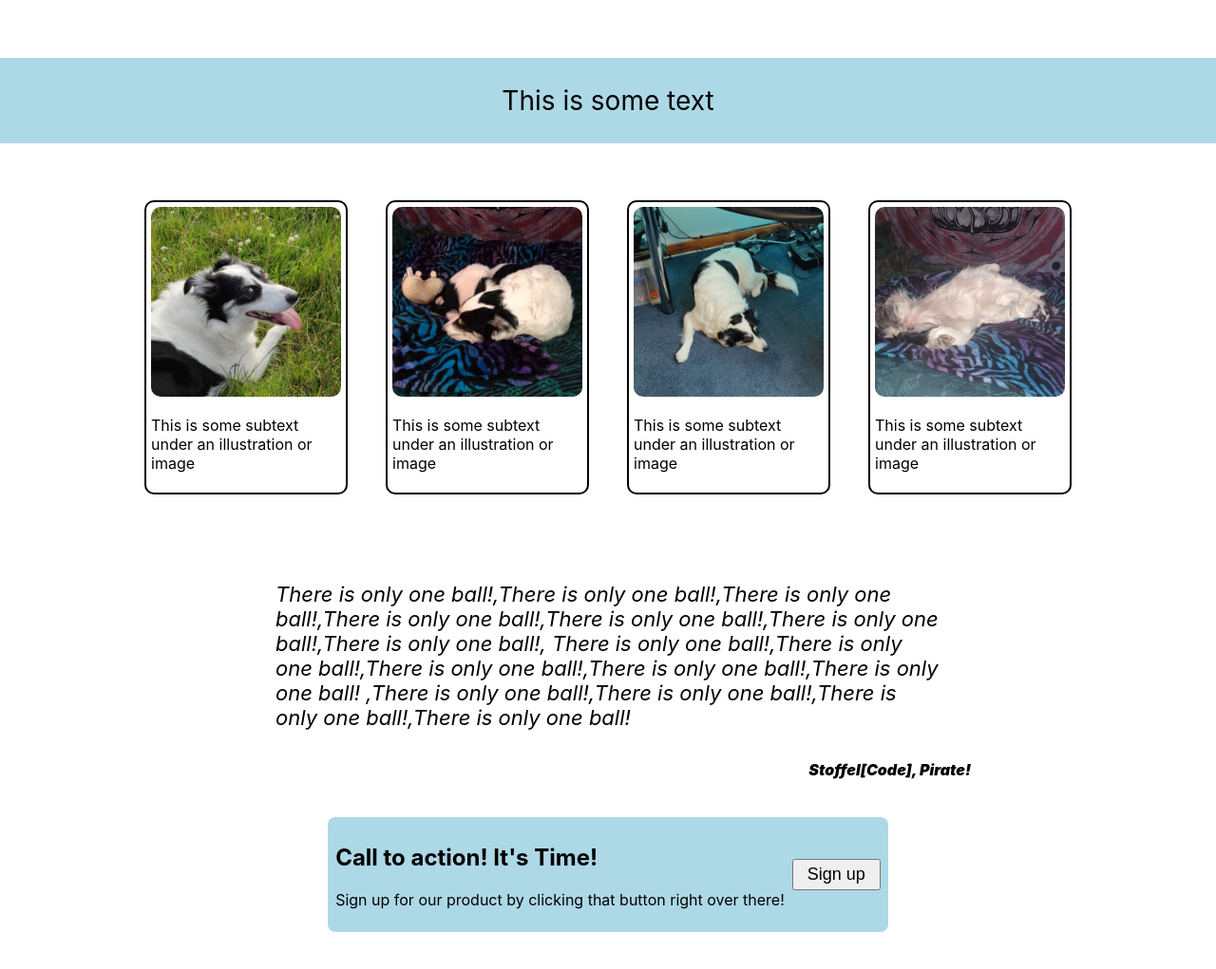
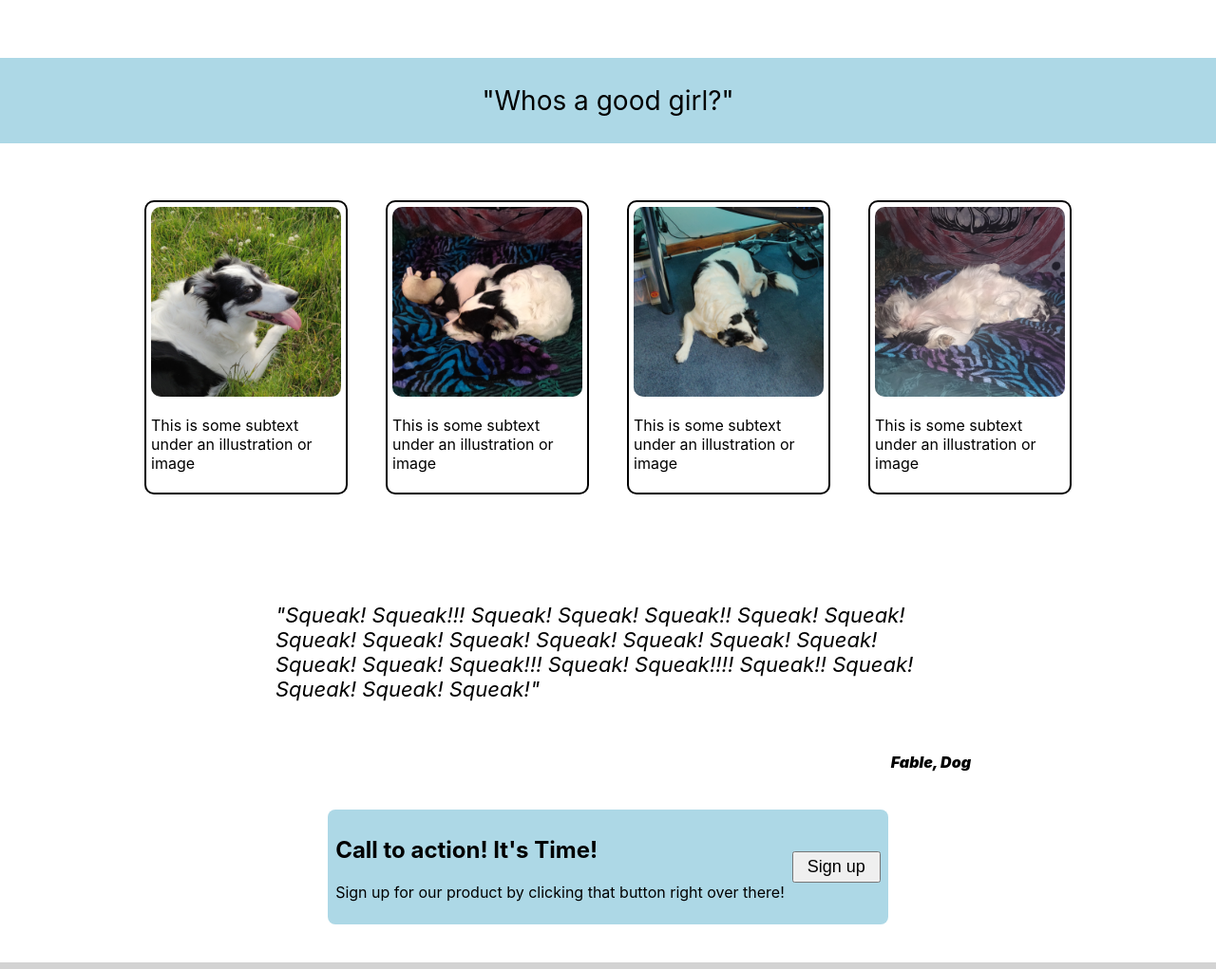
Before and after one commit to Stoffel2021/landing-page, a plain HTML site: page index.html in a window 1280 px wide. Shown: the part 659-1680 px from the top of the page at 95% size. Drawn offline with Linux system fonts and the light colour scheme.

Commit message:
updated text on index.html

```diff
--- a/index.html
+++ b/index.html
@@ -39,7 +39,7 @@
       </section>
 
       <section class="information">
-        <div class="info"><p>This is some text</p></div>
+        <div class="info"><p>"Whos a good girl?"</p></div>
 
         <section class="infoImages">
           <div class="infoDivs">
@@ -74,15 +74,10 @@
         <section class="quote">
           <div class="quote-wrapper">
             <div class="theQuote">
-              There is only one ball!,There is only one ball!,There is only one
-              ball!,There is only one ball!,There is only one ball!,There is
-              only one ball!,There is only one ball!, There is only one
-              ball!,There is only one ball!,There is only one ball!,There is
-              only one ball!,There is only one ball! ,There is only one
-              ball!,There is only one ball!,There is only one ball!,There is
-              only one ball!
+              <p>"Squeak!   Squeak!!! Squeak! Squeak!   Squeak!! Squeak! Squeak! Squeak! Squeak!   Squeak! Squeak! Squeak!
+                Squeak! Squeak! Squeak! Squeak! Squeak!!! Squeak!   Squeak!!!! Squeak!!   Squeak! Squeak! Squeak! Squeak!" </p>
             </div>
-            <div class="quoteAuthor">Stoffel[Code], Pirate!</div>
+            <div class="quoteAuthor">Fable, Dog</div>
           </div>
         </section>
 
```
